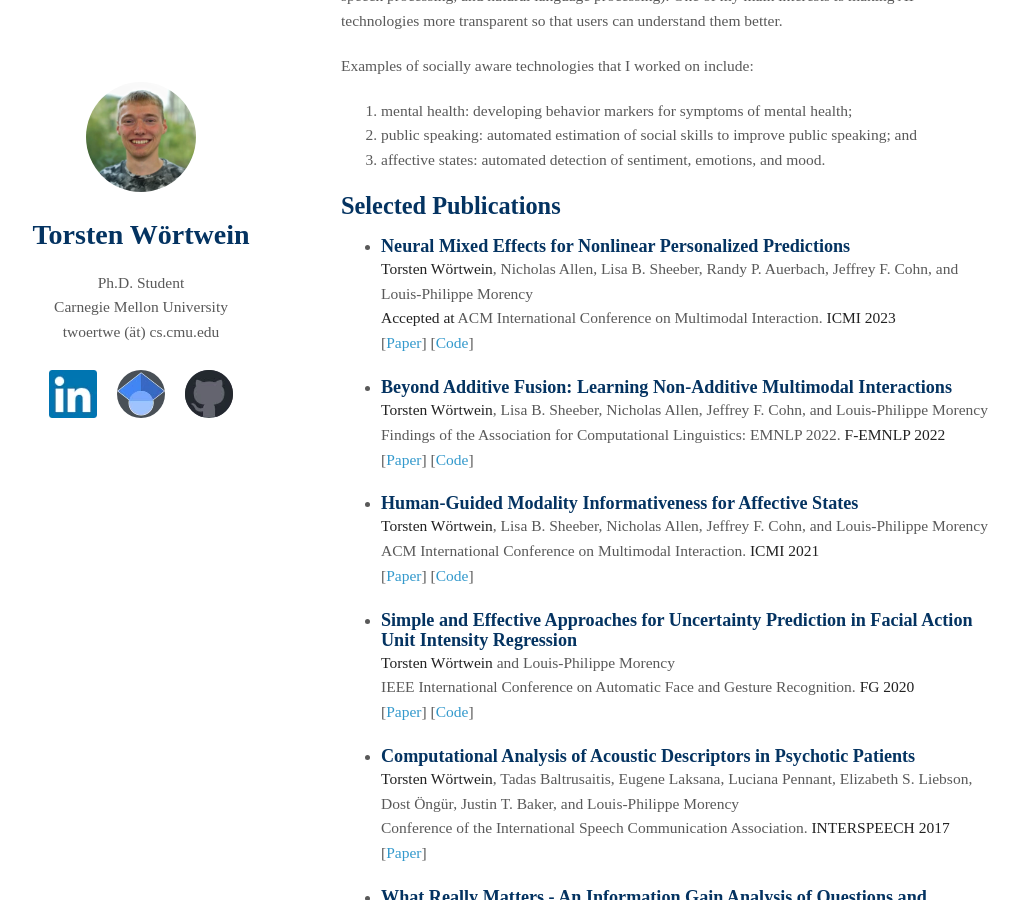
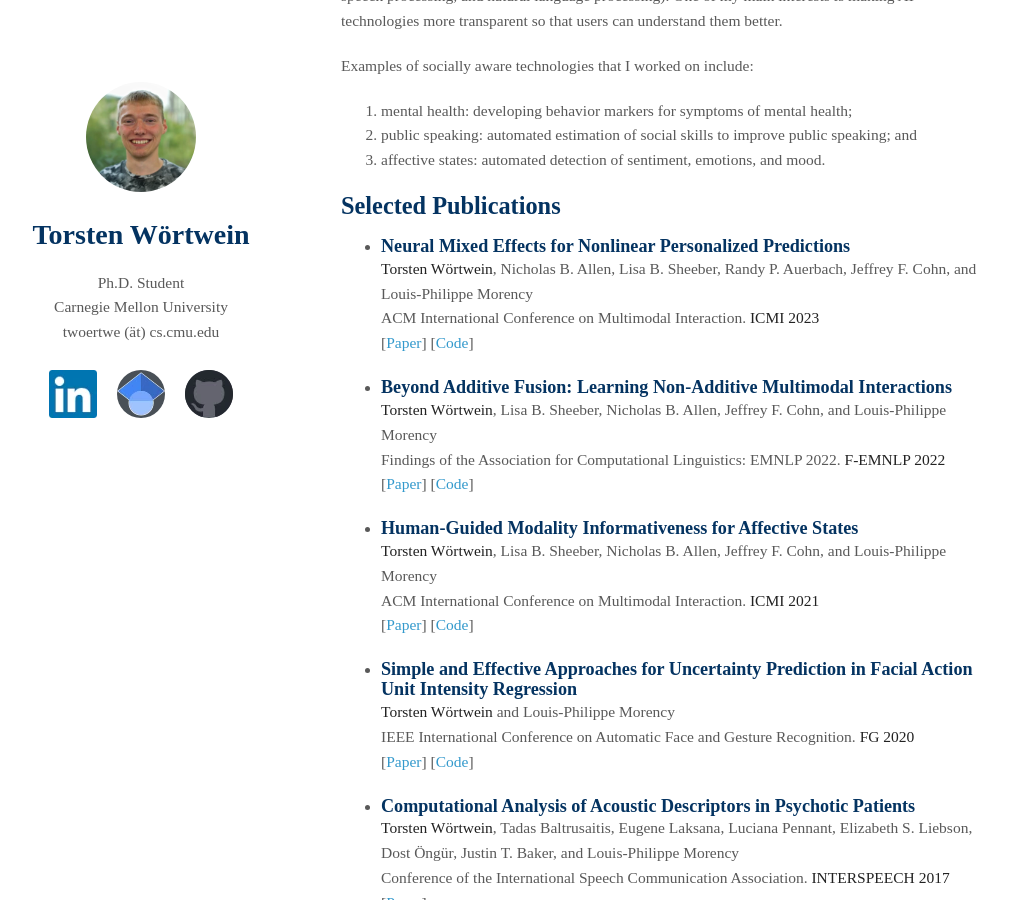
Before and after one commit to twoertwein/twoertwein.github.io, a Jekyll site: the page built from index.md, in a window 1280 px wide and 900 px high, scrolled down 352 px. Shown: the whole window, without its empty margins (129-1148 px from the left). Built offline with Jekyll 4.4.1, drawn with Linux system fonts in a browser that asks for light colours; our own code applies the rules of GitHub Pages for plain Markdown files.

Commit message:
fix name and add link to acm

```diff
--- a/index.md
+++ b/index.md
@@ -20,21 +20,21 @@ Examples of socially aware technologies that I worked on include:
 ## Selected Publications
 
 - ### Neural Mixed Effects for Nonlinear Personalized Predictions
-  **Torsten Wörtwein**, Nicholas Allen, Lisa B. Sheeber, Randy P. Auerbach, Jeffrey F. Cohn, and Louis-Philippe Morency
+  **Torsten Wörtwein**, Nicholas B. Allen, Lisa B. Sheeber, Randy P. Auerbach, Jeffrey F. Cohn, and Louis-Philippe Morency
   <br>
-  **Accepted at** ACM International Conference on Multimodal Interaction. **ICMI 2023**
+  ACM International Conference on Multimodal Interaction. **ICMI 2023**
   <br>
-  [[Paper](https://arxiv.org/abs/2306.08149)] [[Code](https://github.com/twoertwein/NeuralMixedEffects/)]
+  [[Paper](https://doi.org/10.1145/3577190.3614115)] [[Code](https://github.com/twoertwein/NeuralMixedEffects/)]
 
 - ### Beyond Additive Fusion: Learning Non-Additive Multimodal Interactions
-  **Torsten Wörtwein**, Lisa B. Sheeber, Nicholas Allen, Jeffrey F. Cohn, and Louis-Philippe Morency
+  **Torsten Wörtwein**, Lisa B. Sheeber, Nicholas B. Allen, Jeffrey F. Cohn, and Louis-Philippe Morency
   <br>
   Findings of the Association for Computational Linguistics: EMNLP 2022. **F-EMNLP 2022**
   <br>
   [[Paper](https://aclanthology.org/2022.findings-emnlp.344/)] [[Code](https://github.com/twoertwein/MultimodalResidualOptimization/)]
 
 - ### Human-Guided Modality Informativeness for Affective States
-  **Torsten Wörtwein**, Lisa B. Sheeber, Nicholas Allen, Jeffrey F. Cohn, and Louis-Philippe Morency
+  **Torsten Wörtwein**, Lisa B. Sheeber, Nicholas B. Allen, Jeffrey F. Cohn, and Louis-Philippe Morency
   <br>
   ACM International Conference on Multimodal Interaction. **ICMI 2021**
   <br>
```
